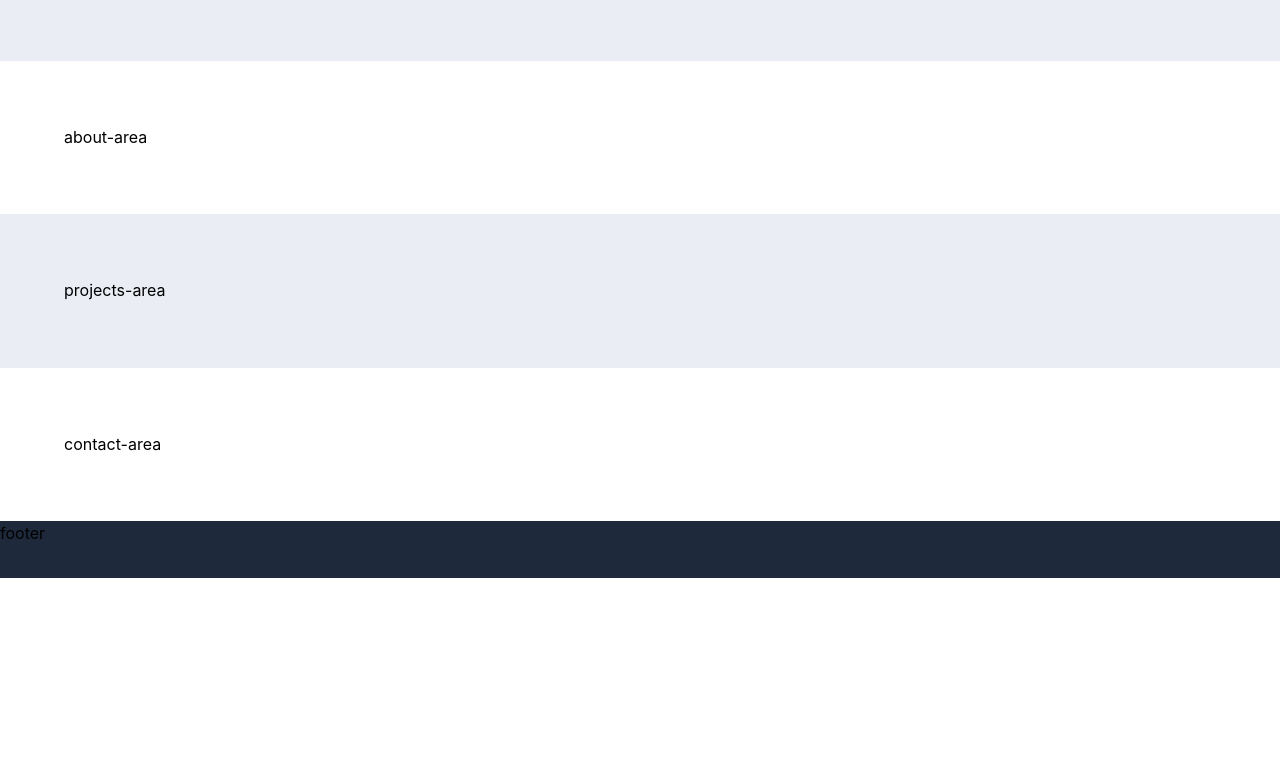
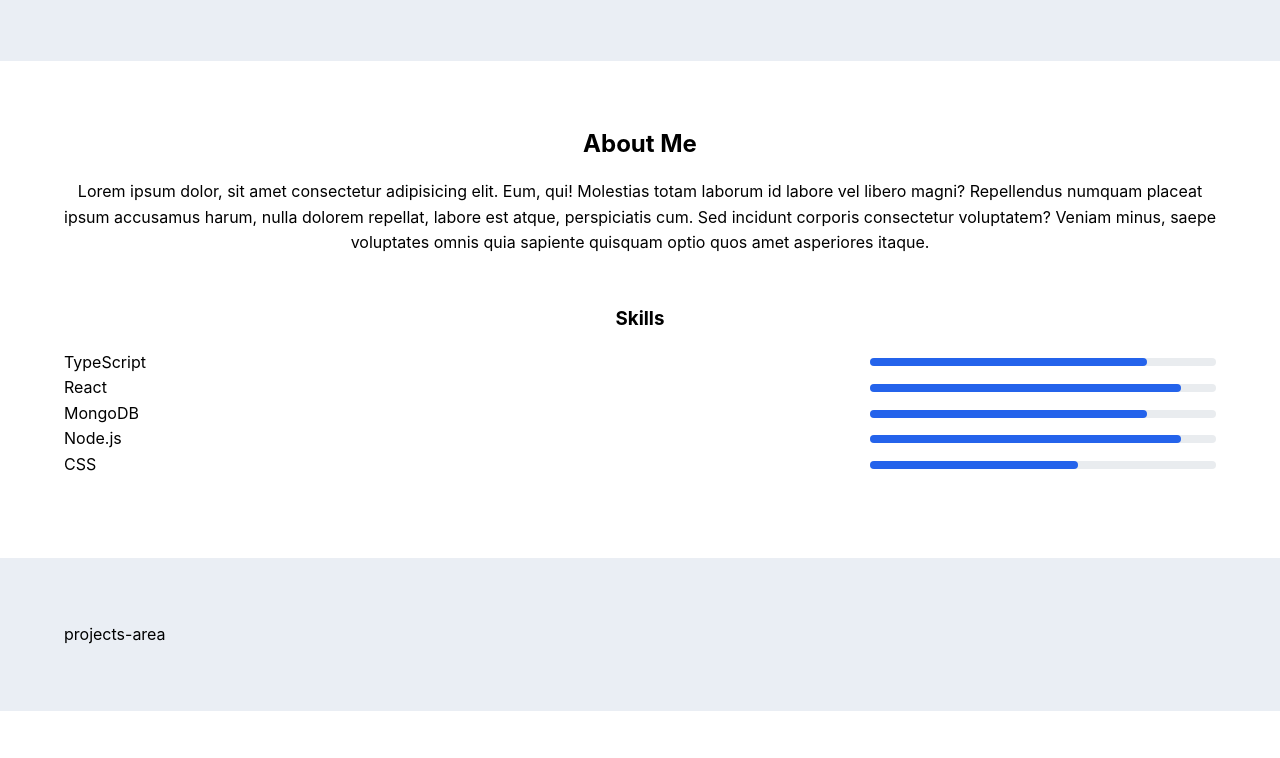
Before and after one commit to itaiglikman/portfolio-elevation-html, a plain HTML site: page index.html in a window 1280 px wide. Shown: the part 646-1404 px from the top of the page. Before the commit the page ends 1224 px from the top, so only its background shows below. Drawn offline with Linux system fonts and the light colour scheme.

Commit message:
feat: about me and skills area

```diff
--- a/index.html
+++ b/index.html
@@ -40,7 +40,52 @@
             </div>
         </section>
 
-        <section class="about-area">about-area</section>
+        <section class="about-area">
+            <div class="content-area">
+                <h2>About Me</h2>
+                <p>Lorem ipsum dolor, sit amet consectetur adipisicing elit. Eum, qui! Molestias totam laborum id labore
+                    vel libero magni? Repellendus numquam placeat ipsum accusamus harum, nulla dolorem repellat, labore
+                    est atque, perspiciatis cum. Sed incidunt corporis consectetur voluptatem? Veniam minus, saepe
+                    voluptates omnis quia sapiente quisquam optio quos amet asperiores itaque.</p>
+            </div>
+            <!-- add skills icons -->
+            <div class="skills-area">
+                <h3>Skills</h3>
+                <div class="graph">
+                    <div>
+                        <p class="skill">TypeScript</p>
+                        <div class="progress-bar">
+                            <div class="progress-fill" style="width: 80%;"></div>
+                        </div>
+                    </div>
+                    <div>
+                        <p class="skill">React</p>
+                        <div class="progress-bar">
+                            <div class="progress-fill" style="width: 90%;"></div>
+                        </div>
+                    </div>
+                    <div>
+                        <p class="skill">MongoDB</p>
+                        <div class="progress-bar">
+                            <div class="progress-fill" style="width: 80%;"></div>
+                        </div>
+                    </div>
+                    <div>
+                        <p class="skill">Node.js</p>
+                        <div class="progress-bar">
+                            <div class="progress-fill" style="width: 90%;"></div>
+                        </div>
+                    </div>
+                    <div>
+                        <p class="skill">CSS</p>
+                        <div class="progress-bar">
+                            <div class="progress-fill" style="width: 60%;"></div>
+                        </div>
+                    </div>
+                </div>
+            </div>
+
+        </section>
 
         <section class="projects-area">projects-area</section>
 
--- a/styles.css
+++ b/styles.css
@@ -1,6 +1,6 @@
 :root {
   --blue: #2463eb;
-  --dark-blue: #2056E5;
+  --dark-blue: #2056e5;
   --footer-bg-color: #1e293b;
   --orange-btn-bg-color: #f59e0b;
   --grey-section-bg-color: #eaeef4;
@@ -101,11 +101,11 @@ main > .hero-area > .info-area button {
 /* add changed bg */
 main > .hero-area > .info-area button:hover {
   cursor: pointer;
-    background-color: var(--dark-blue);
+  background-color: var(--dark-blue);
 }
 
 main > .hero-area > .profile-image-area {
-    margin-top: 1rem;
+  margin-top: 1rem;
 }
 
 main > .hero-area > .profile-image-area > .image-container {
@@ -127,7 +127,52 @@ main > .hero-area > .profile-image-area > .image-container > img {
 
 /* section about area================================== */
 main > .about-area {
+  display: flex;
+  /* display wrap for small screens*/
+  flex-wrap: wrap;
+  text-align: center;
 }
+
+main > .about-area > * {
+  width: 100%;
+  padding: 0;
+}
+
+main > .about-area > .content-area > * ,
+main > .about-area > .skills-area > * {
+    /* set full width for wrapping in small screens*/
+    width: 100%;
+    margin-bottom: 1rem;
+}
+
+main > .about-area > .content-area{
+    margin-bottom: 2rem;
+}
+
+
+main > .about-area > .skills-area > .graph >div{
+    display: flex;
+    justify-content: space-between;
+    align-items: center;
+
+}
+
+.progress-bar {
+  height: 8px;
+  width: 30%;
+  background-color: #e9ecef;
+  border-radius: 4px;
+}
+
+.progress-fill {
+  width: 0%;
+  height: 100%;
+  background-color: var(--blue);
+  border-radius: 4px;
+  transition: width 0.3s ease;
+}
+
+
 
 /* section projects area================================== */
 main > .projects-area {
```
